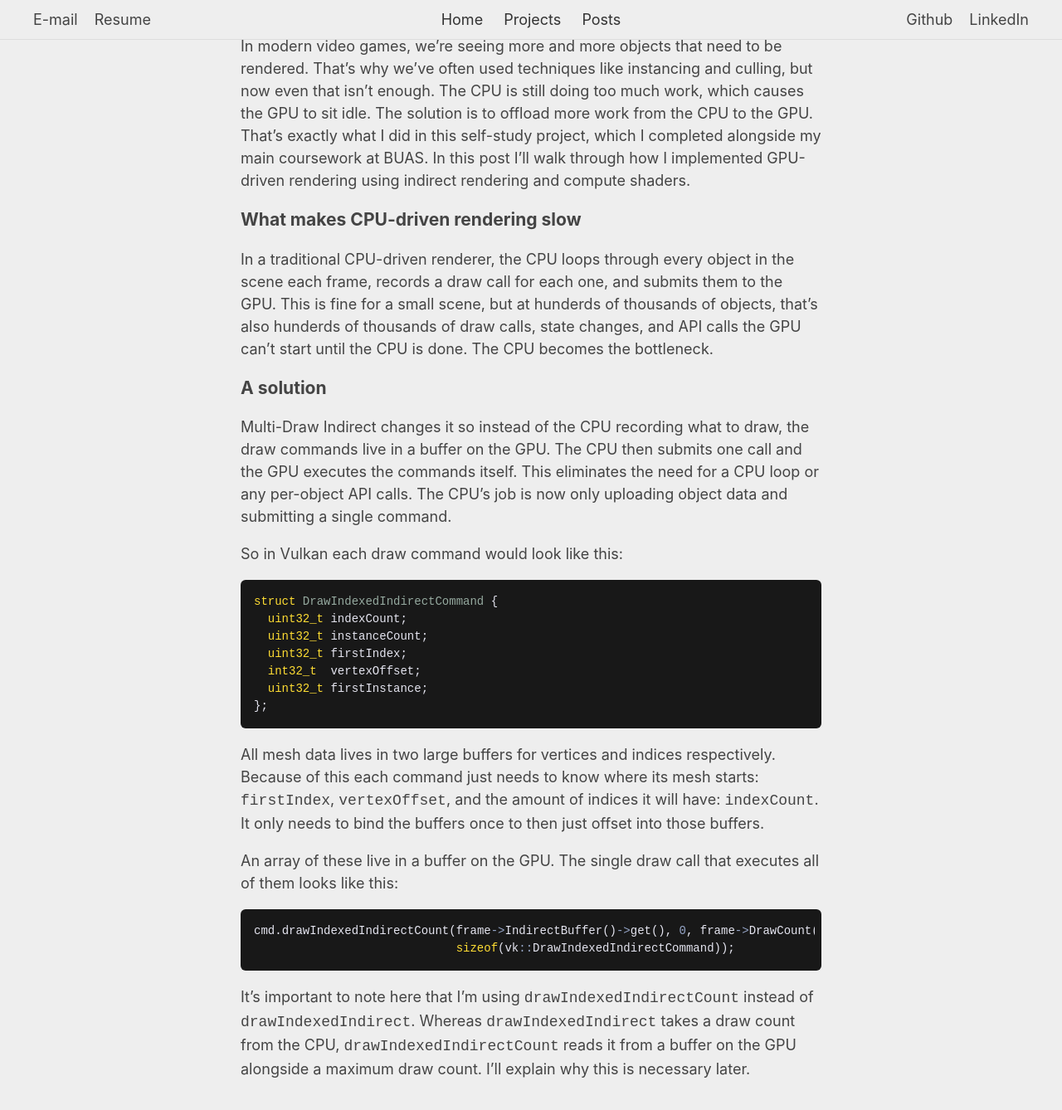
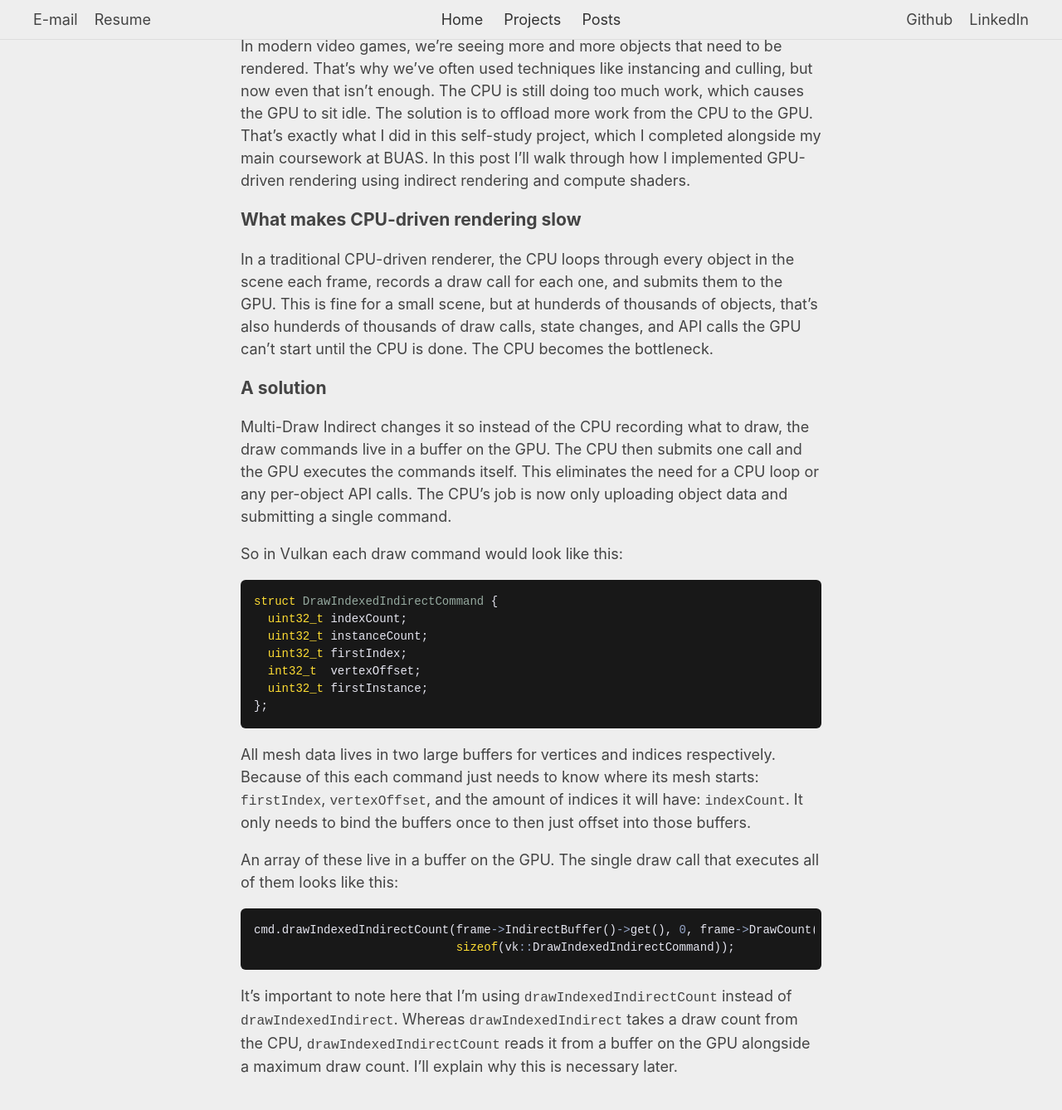
Before and after one commit to bakjedev/bakjedev.github.io, a Jekyll site: the page built from _pages/gpu_driven.md, in a window 1280 px wide and 1400 px high, scrolled down 556 px. Shown: the top 1338 px of the window at 83% size. Built offline with Jekyll 4.4.1, drawn with Linux system fonts in a browser that asks for light colours.

Commit message:
Make p code style font size 0.9em

```diff
--- a/assets/style.css
+++ b/assets/style.css
@@ -24,6 +24,10 @@ body {
 
 h1,h2,h3 {
   line-height: 1.2;
+}
+
+p code {
+  font-size: 0.9em;
 }
 
 nav {
```
